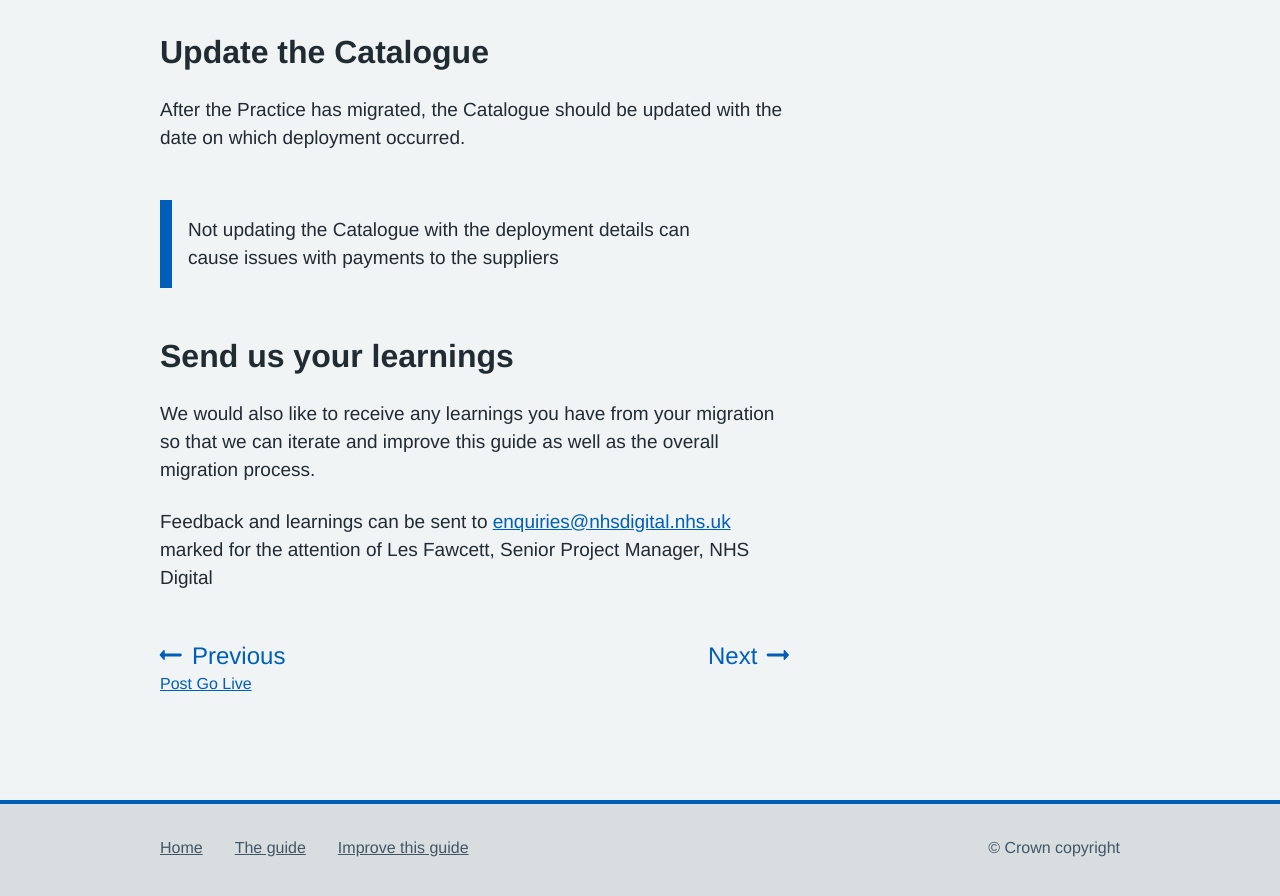
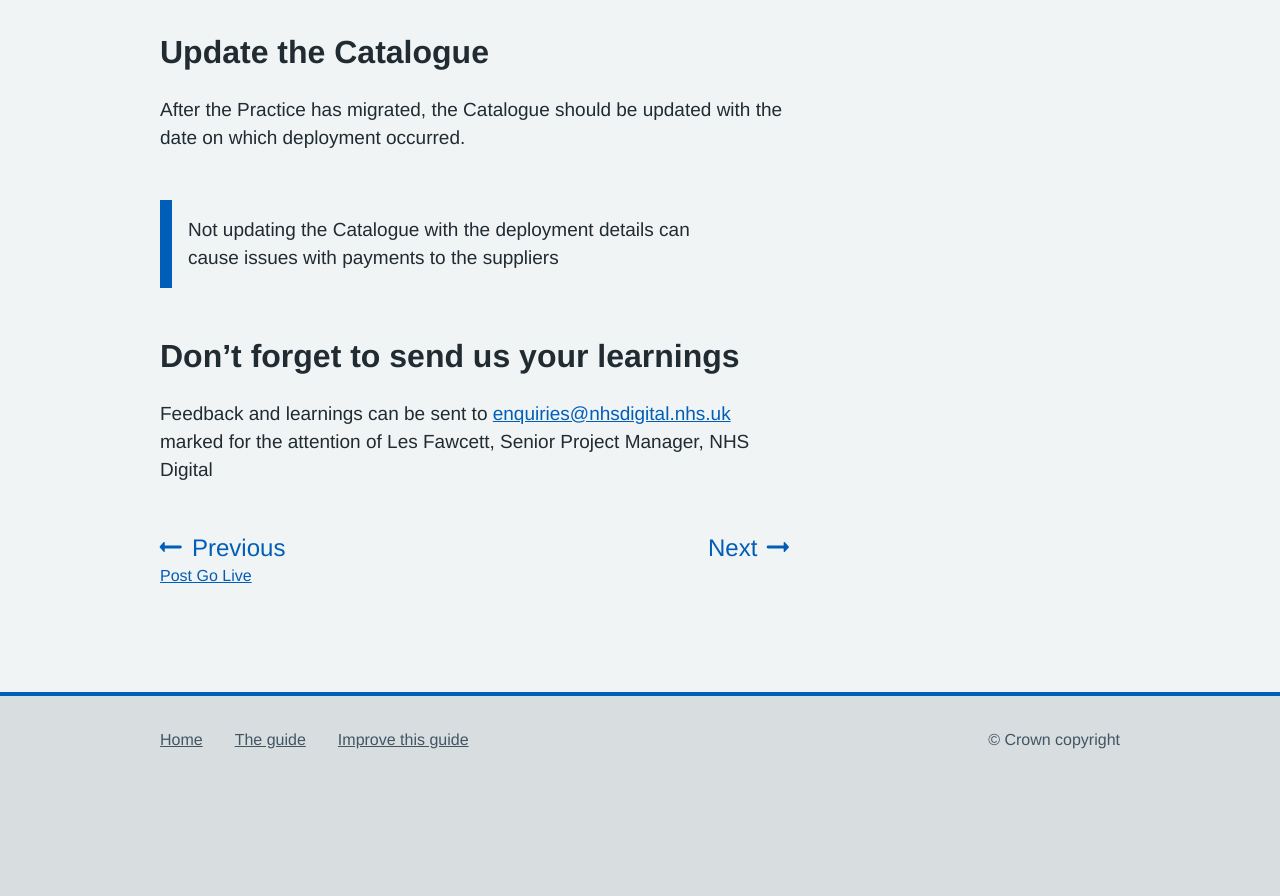
Before and after one commit to nhsconnect/prm-practice-migration, a Jekyll site: the page built from guide/08-end-of-your-migration.md, in a window 1280 px wide and 900 px high, scrolled down 1101 px. Shown: the top 896 px of the window. Built offline with Jekyll 4.4.1, drawn with Linux system fonts in a browser that asks for light colours; some web fonts are replaced; after the commit the page ends 1893 px from its top, so only the background shows below that.

Commit message:
Update 08-end-of-your-migration.md

```diff
--- a/guide/08-end-of-your-migration.md
+++ b/guide/08-end-of-your-migration.md
@@ -44,8 +44,8 @@ Steps to do this…
 * Once the survey is complete, the practice sends the Deployment Survey Form to the Clinical Commissioning Group or Commissioning Support Unit (whichever is the assigned Tracking database administrator)
 * The above assigned Tracking database administrator updates the Tracking database Schedule A Maintenance screen with the information that the practice has provided -->
 
-## Send us your learnings
-
-We would also like to receive any learnings you have from your migration so that we can iterate and improve this guide as well as the overall migration process.
+## Don't forget to send us your learnings
 
 Feedback and learnings can be sent to <a href="mailto:enquiries@nhsdigital.nhs.uk?subject=Practice%20migration%20feedback%20-%20FAO%20Les%20Fawcett,%20NHS%20Digital&body=For%20the%20attention%20of%20Les%20Fawcett,%20Senior%20Project%20Manager,%20NHS Digital">enquiries@nhsdigital.nhs.uk</a> marked for the attention of Les Fawcett, Senior Project Manager, NHS Digital
+
+<!-- [UPLIFT] this is a second request to send us learnings, so shortened this time with a different heading -->
```
